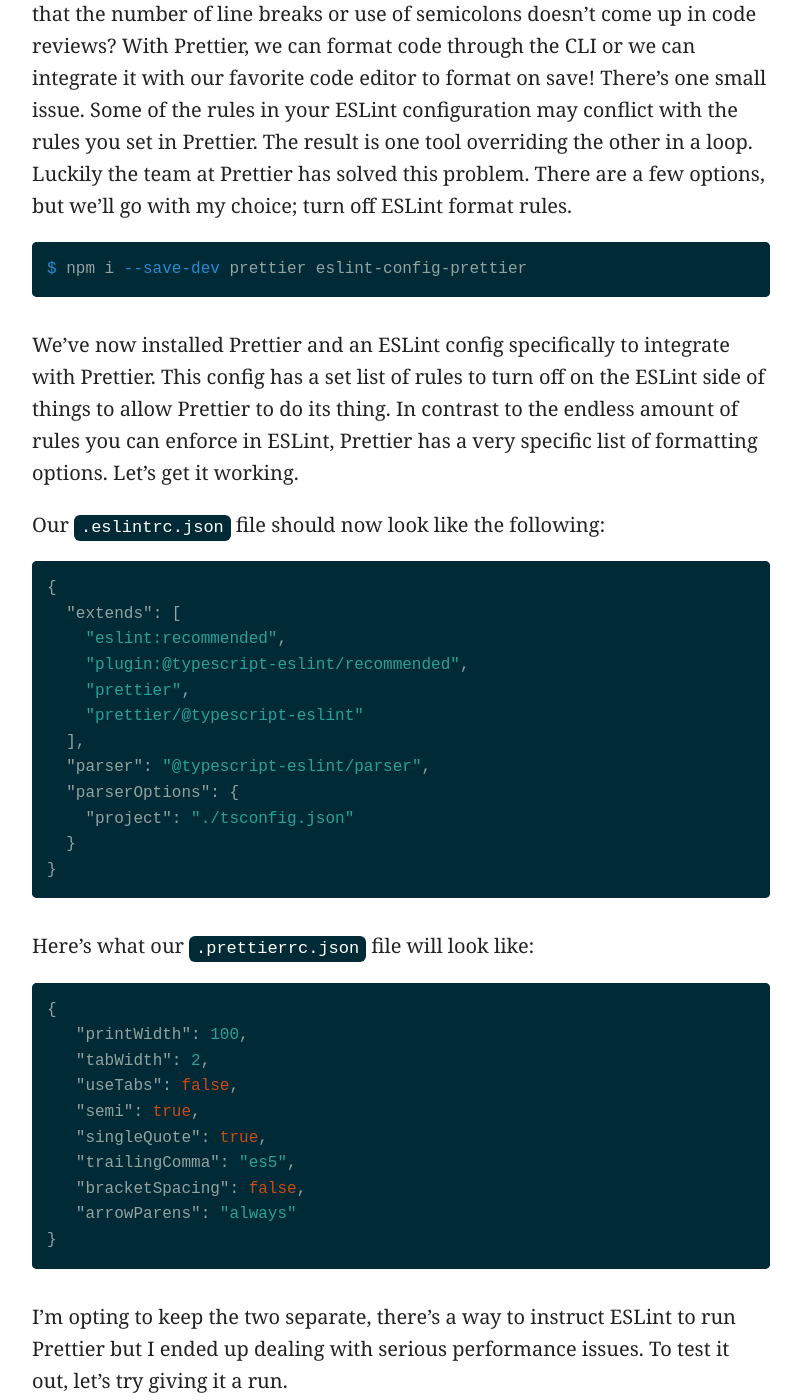
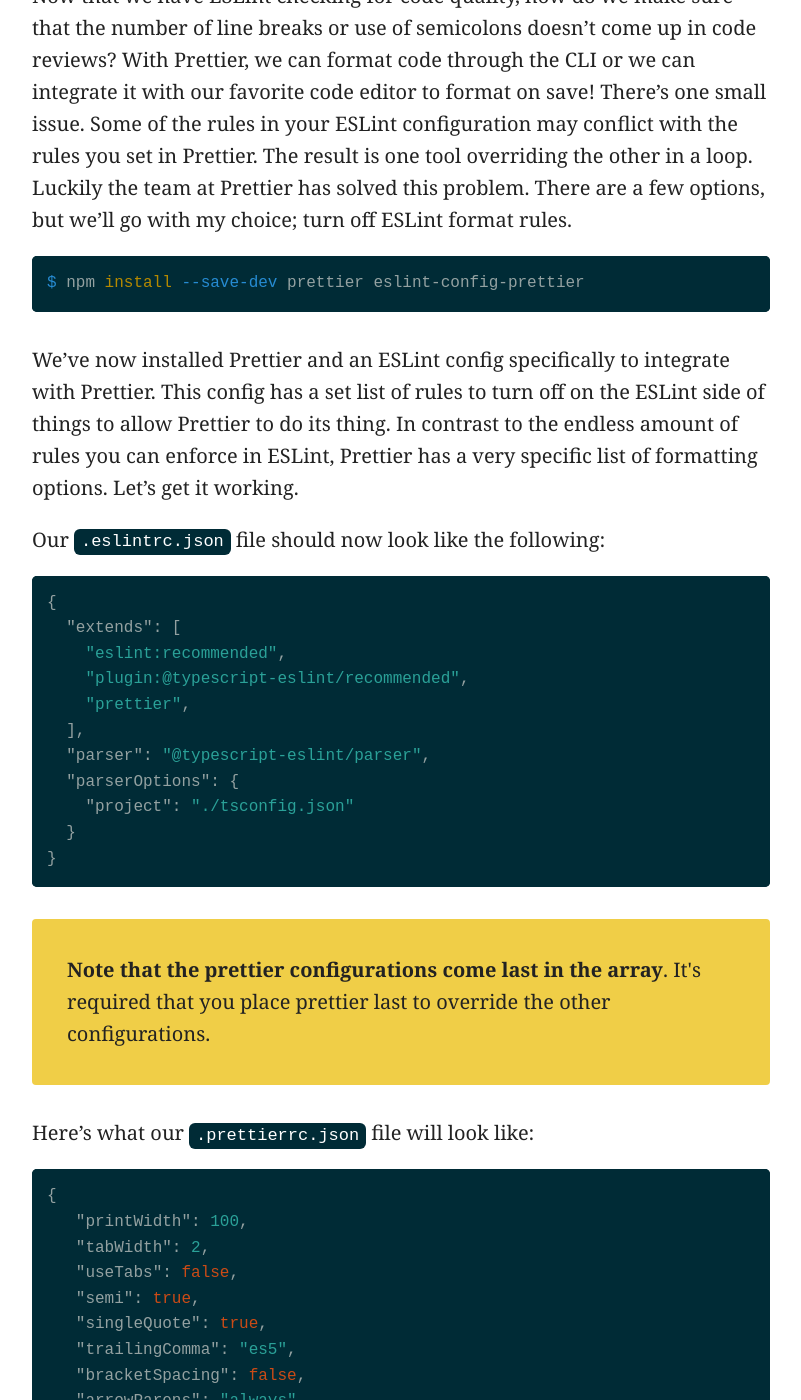
Before and after one commit to antgonzales/antgonzales.github.io, a Jekyll site: the page built from _posts/2019-4-1-setup-eslint-prettier-with-typescript.md, in a window 1280 px wide and 1400 px high, scrolled down 2954 px. Shown: the whole window, without its empty margins (239-1040 px from the left). Built offline with Jekyll 4.4.1, drawn with Linux system fonts in a browser that asks for light colours; some of the changed text lies outside the part shown.

Commit message:
Remove prettier/@typescript-eslint recommendation
Add update notes for clarity.

````diff
--- a/_posts/2019-4-1-setup-eslint-prettier-with-typescript.md
+++ b/_posts/2019-4-1-setup-eslint-prettier-with-typescript.md
@@ -36,8 +36,7 @@
   "extends": [
     "eslint:recommended",
     "plugin:@typescript-eslint/recommended",
-    "prettier",
-    "prettier/@typescript-eslint"
+    "prettier"
   ],
   "parser": "@typescript-eslint/parser",
   "parserOptions": {
@@ -94,7 +93,7 @@
 with my choice; turn off ESLint format rules.
 
 ```bash
-$ npm i --save-dev prettier eslint-config-prettier
+$ npm install --save-dev prettier eslint-config-prettier
 ```
 
 We've now installed Prettier and an ESLint config specifically to integrate
@@ -111,7 +110,6 @@
     "eslint:recommended",
     "plugin:@typescript-eslint/recommended",
     "prettier",
-    "prettier/@typescript-eslint"
   ],
   "parser": "@typescript-eslint/parser",
   "parserOptions": {
@@ -119,6 +117,14 @@
   }
 }
 ```
+
+<div class="callout warning-callout">
+  <p>
+    <strong>Note that the prettier configurations come last in the
+    array</strong>. It's required that you place prettier last to override the
+    other configurations.
+  </p>
+</div>
 
 Here's what our `.prettierrc.json` file will look like:
 ```json
@@ -177,3 +183,10 @@
 ## References
 * [Prettier: Integrating with
   Linters](https://prettier.io/docs/en/integrating-with-linters.html)
+* [prettier/eslint-config-prettier](https://github.com/prettier/eslint-config-prettier)
+
+## Update notes
+
+* December 20, 2023: `prettier/@typescript-eslint` has been removed in
+  `eslint-config-prettier`
+  [v8.0.0](https://github.com/prettier/eslint-config-prettier/blob/main/CHANGELOG.md#version-800-2021-02-21)
````
